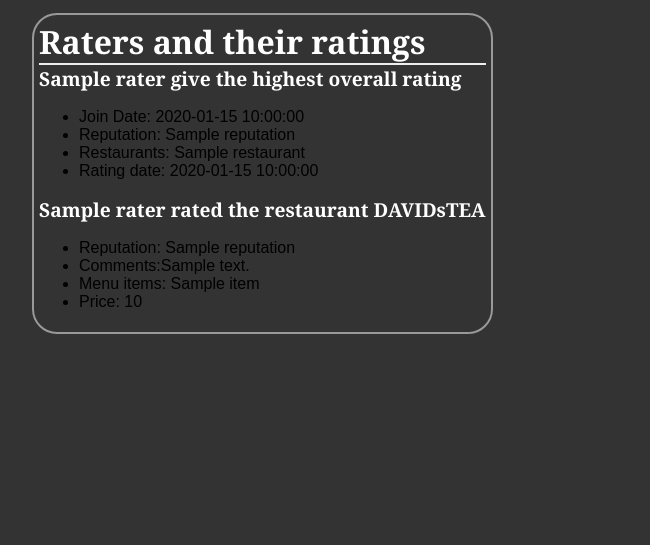
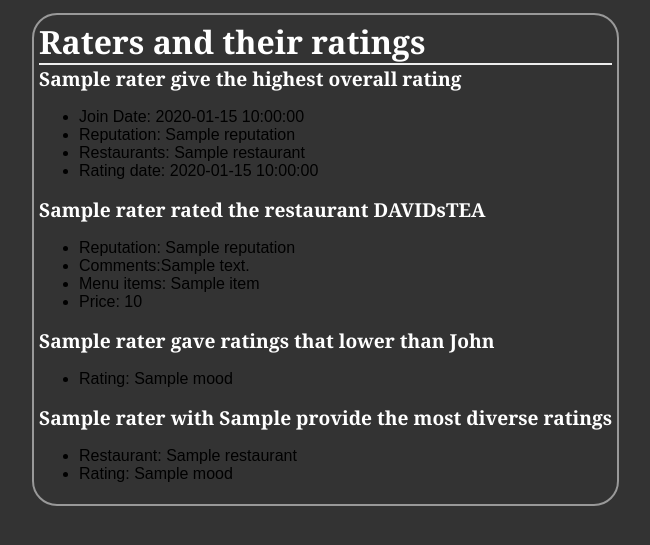
Before and after one commit to Riotpiaole/CSI2132_2018_win, a Flask app: template template/raters.html in a window 1280 px wide. Shown: the top 545 px of the page, without its empty margins (293-943 px from the left). Run offline with Flask 2, Linux system fonts and the light colour scheme; the template is opened without the code that fills it: most values are stand-ins (such as "Sample title", 1, 10 or a date in 2020); parts of the project's set-up code (start-up, migrations or seed data) failed here and were passed over.

Commit message:
Add question n

```diff
--- a/server/app.py
+++ b/server/app.py
@@ -229,6 +229,11 @@
 
 
 #############  Ratings #########
+@app.route('/')
+@app.route('/ratings/')
+def showRatings():
+
+    return render_template('ratings.html',)
 
 #############  Rating Item #########
 
--- a/template/raters.html
+++ b/template/raters.html
@@ -21,6 +21,15 @@
                 <li> Price: {{item.price}} </li>
             </ul>
 
+            <h2>{{rater.name}} gave ratings that lower than John</h2>
+            <ul>
+                <li>Rating: {{rating.mood}}</li>
+            </ul>
+
+            <h2>{{rater.name}} with {{rater.rater_type}} provide the most diverse ratings</h2>
+                <ul>
+                    <li>Restaurant: {{restaurant.name}} </li>
+                    <li>Rating: {{rating.mood}}</li>
         </div>
     </body>
 </html>
```
Also changed, not shown: template/ratings.html (added, +12 -0 lines).
